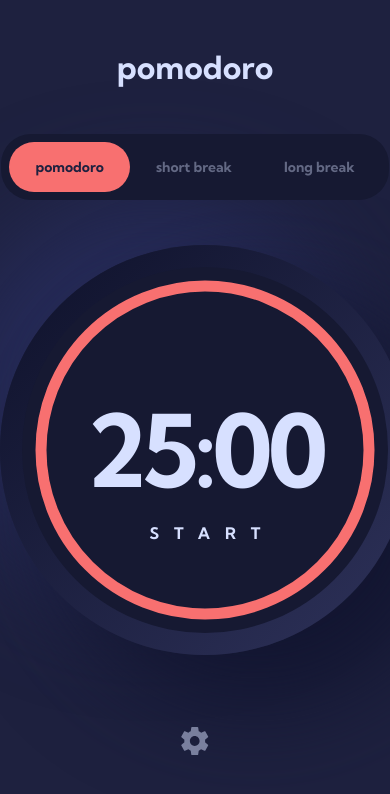
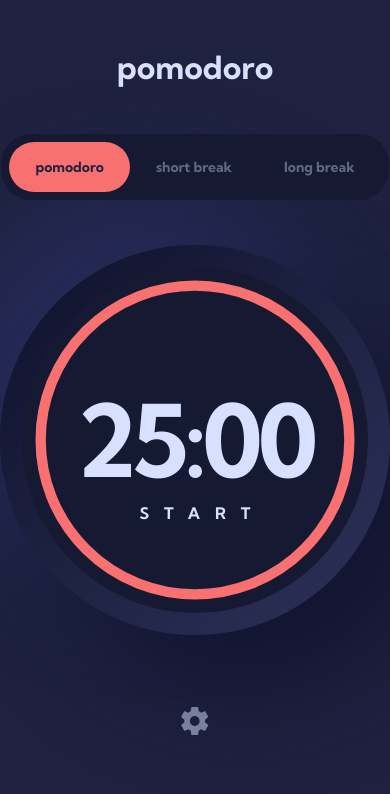
Before and after one commit to towkir/pomodoro-app, a Vue app: page / in a window 390 px wide. Shown: the top 794 px of the page. Built offline with nearby package versions, Linux system fonts and the light colour scheme.

Commit message:
refactored elements to have a responsive svg circle

```diff
--- a/src/components/ThePomodoro.vue
+++ b/src/components/ThePomodoro.vue
@@ -76,7 +76,8 @@ watch(() => props.durationInMinutes, (value) => {
 <template>
   <div class="pomodoro-wrapper">
     <div :class="`pomodoro-dial ${theme} ${font}`" @click="toggleTimer">
-      <svg>
+      <div class="circular-progress-bar-wrapper">
+        <svg viewBox="0 0 340 340" preserveAspectRatio="xMinYMin meet">
           <circle
             cx="170"
             cy="170"
@@ -84,6 +85,7 @@ watch(() => props.durationInMinutes, (value) => {
             :stroke-dashoffset="`calc(1031px - (1031px * ${timerProgress}) / 100)`"
           ></circle>
         </svg>
+      </div>
       <h1>{{ timer }}</h1>
       <h4>{{ buttonText }}</h4>
     </div>
@@ -92,21 +94,47 @@ watch(() => props.durationInMinutes, (value) => {
 
 <style lang="scss" scoped>
 .pomodoro-wrapper {
-  width: 410px;
-  height: 410px;
+  max-width: 410px;
   border-radius: 410px;
   background: linear-gradient(315deg, #2E325A 0%, #0E112A 100%);
   box-shadow: 50px 50px 100px 0 #121530, -50px -50px 100px 0 #272C5A;
-  @include center-aligned-child;
   margin: 0 auto 60px;
+  box-sizing: border-box;
+  padding: 22px;
   .pomodoro-dial {
-    width: 366px;
-    height: 366px;
+    width: 100%;
+    max-width: 366px;
     border-radius: 366px;
+    padding: 13px;
+    box-sizing: border-box;
     font-family: 'Kumbh Sans', sans-serif;
     background: $brand-navy-darker;
     @include center-aligned-child;
     position: relative;
+    .circular-progress-bar-wrapper {
+      width: 100%;
+      display: inline-block;
+      vertical-align: middle;
+      padding-bottom: 100%;
+      position: relative;
+      svg {
+        position: absolute;
+        top: 0;
+        left: 0;
+        transform: rotate(-90deg);
+        cursor: pointer;
+        z-index: 5;
+        circle {
+          fill: none;
+          stroke: $brand-begonia; // fallback default
+          stroke-width: 11;
+          stroke-linecap: round;
+          //stroke-dashoffset: 1031px;
+          stroke-dasharray: 1031px;
+          transition: stroke-dashoffset 0.3s ease-in-out;
+        }
+      }
+    }
     &.begonia {
       svg {
         circle {
@@ -152,25 +180,9 @@ watch(() => props.durationInMinutes, (value) => {
     &.mono {
       font-family: 'Space Mono', monospace;
     }
-    svg {
-      position: absolute;
-      width: 340px;
-      height: 340px;
-      transform: rotate(-90deg);
-      cursor: pointer;
-      z-index: 5;
-      circle {
-        fill: none;
-        stroke: $brand-begonia; // fallback default
-        stroke-width: 11;
-        stroke-linecap: round;
-        //stroke-dashoffset: 1031px;
-        stroke-dasharray: 1031px;
-        transition: stroke-dashoffset 0.3s ease-in-out;
-      }
-    }
     h1 {
       @include heading-1;
+      position: absolute;
     }
     h4 {
       @include heading-4;
```
Lines whose indentation alone changed are shown as unchanged.
